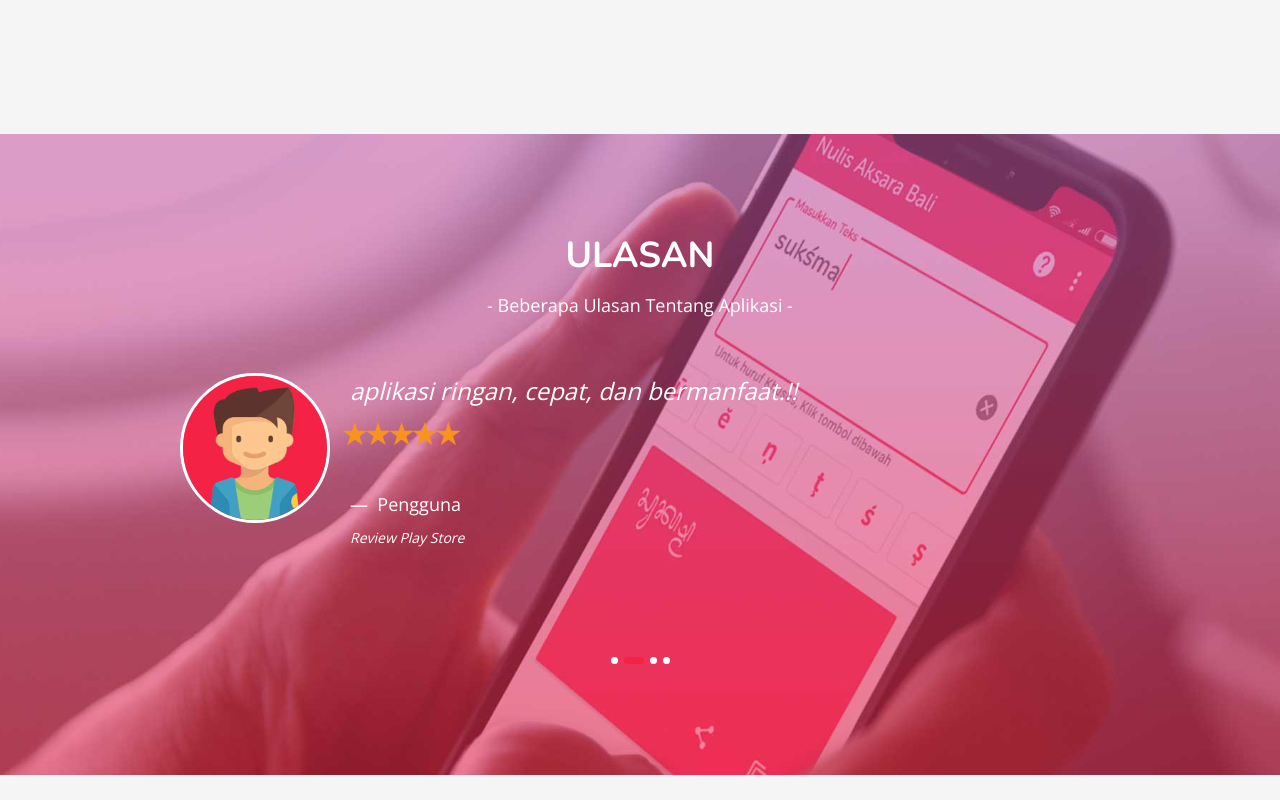
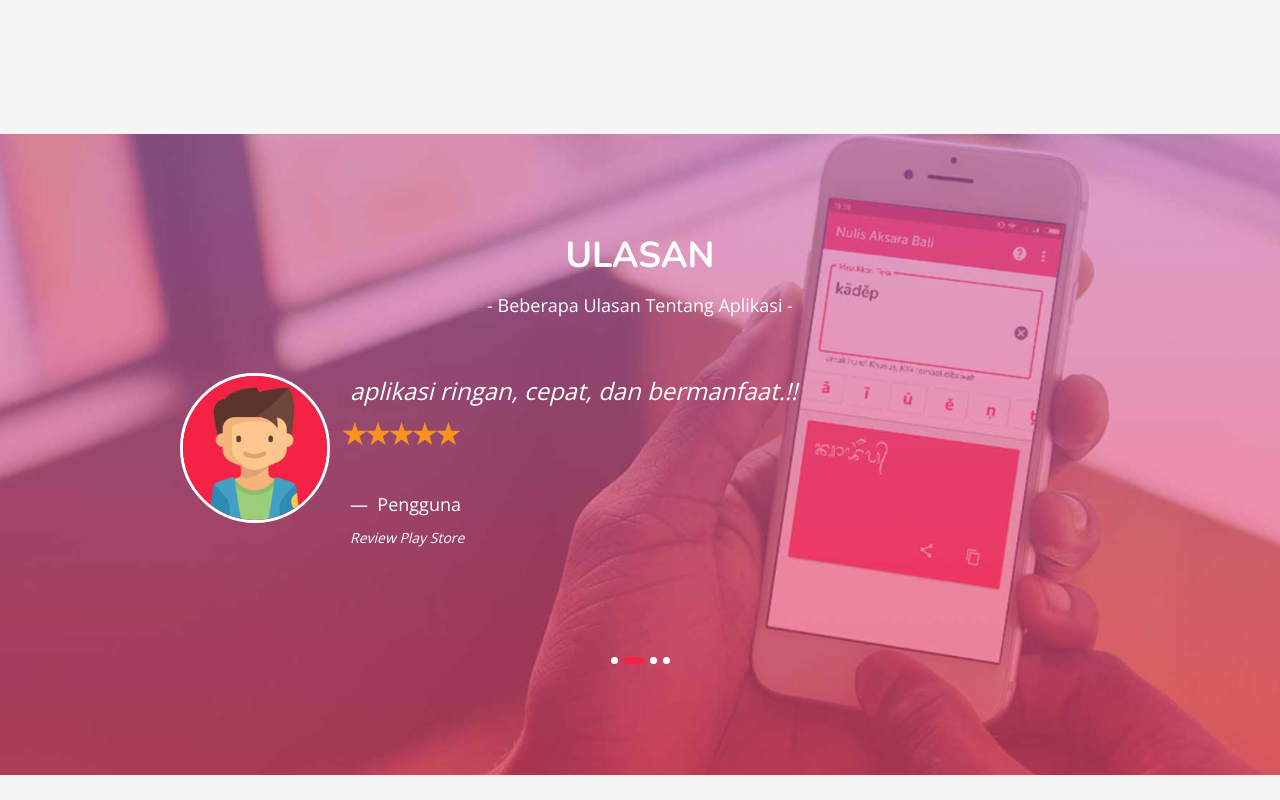
Before and after one commit to aksarabali/aksarabali.github.io, a plain HTML site: page index.html in a window 1280 px wide. Shown: the part 1820-2620 px from the top of the page. Drawn offline with nearby package versions, Linux system fonts and the light colour scheme.

Commit message:
optimize speed 3

```diff
--- a/index.html
+++ b/index.html
@@ -216,7 +216,7 @@
 	</div>
 
 	<!-- OUR TESTIMONIALS -->
-	<div id="review" class="section bgi-cover-center" data-background="images/dummy-img-1920x900-3.jpg">
+	<div id="review" class="section bgi-cover-center" data-background="images/dummy-img-1920x900-2.jpg">
 		<div class="content-wrap">
 			<div class="container">
 				<div class="row">
@@ -415,7 +415,7 @@
 	</div>
 
 	<!-- FEATURE -->
-	<div class="section bgi-cover-fixed" data-background="images/dummy-img-1920x900-2.jpg">
+	<div class="section bgi-cover-fixed" data-background="images/dummy-img-1920x900-3.jpg">
 		<div class="content-wrap pb-0">
 			<div class="container">
 
@@ -500,7 +500,7 @@
 	</div>
 
 	<!-- VIDEO -->
-	<div id="demo" class="section bgi-cover-center" data-background="">
+	<div id="demo" class="section bgi-cover-center" data-background="images/dummy-img-1920x900-2.jpg">
 		<div class="content-wrap">
 			<div class="container">
 
```
Also changed, not shown: images/dummy-img-1920x900.jpg (deleted).
